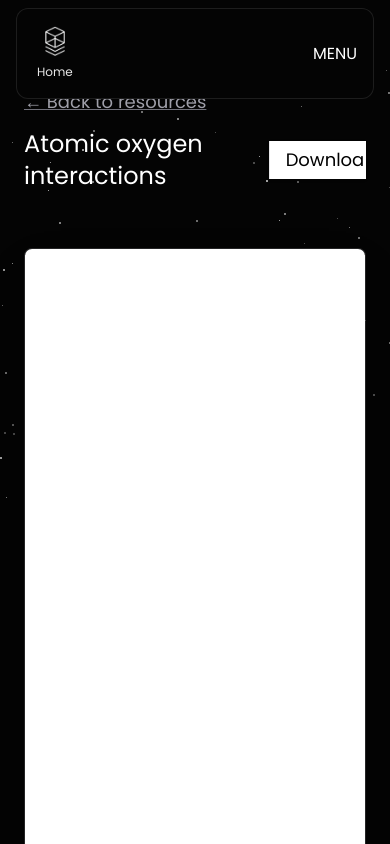
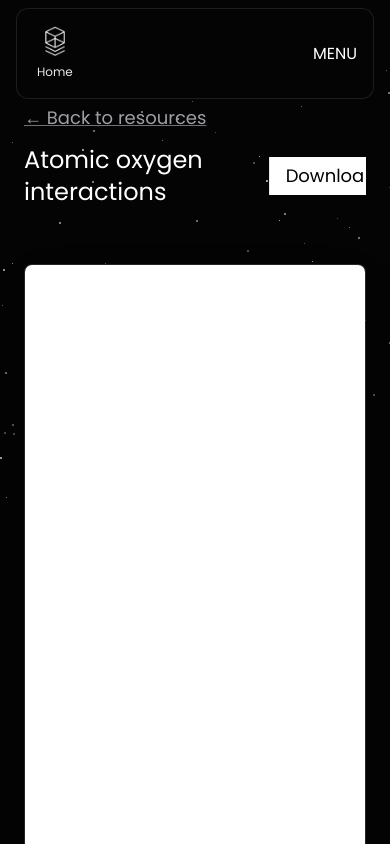
Before and after one commit to CubeSource/website-resources, a Next.js app in the folder resources/: page /resources/view/atomic-oxygen-interactions in a window 390 px wide. Shown: the top 844 px of the page. Built offline with nearby package versions, Linux system fonts and the light colour scheme.

Commit message:
padding issues on mobile docs viewer resolved

```diff
--- a/resources/app/resources/view/[slug]/page.tsx
+++ b/resources/app/resources/view/[slug]/page.tsx
@@ -78,7 +78,7 @@ export default function PdfViewerPage() {
     <div className="relative min-h-dvh bg-black text-zinc-200">
       <NavBar />
       <StarryBackground />
-      <div className="relative z-10 min-h-dvh pt-16">
+      <div className="relative z-10 min-h-dvh pt-20 sm:pt-24 md:pt-20">
         {/* Header with back button and title */}
         <div className="relative px-6 py-6">
           <div className="max-w-6xl mx-auto">
```
